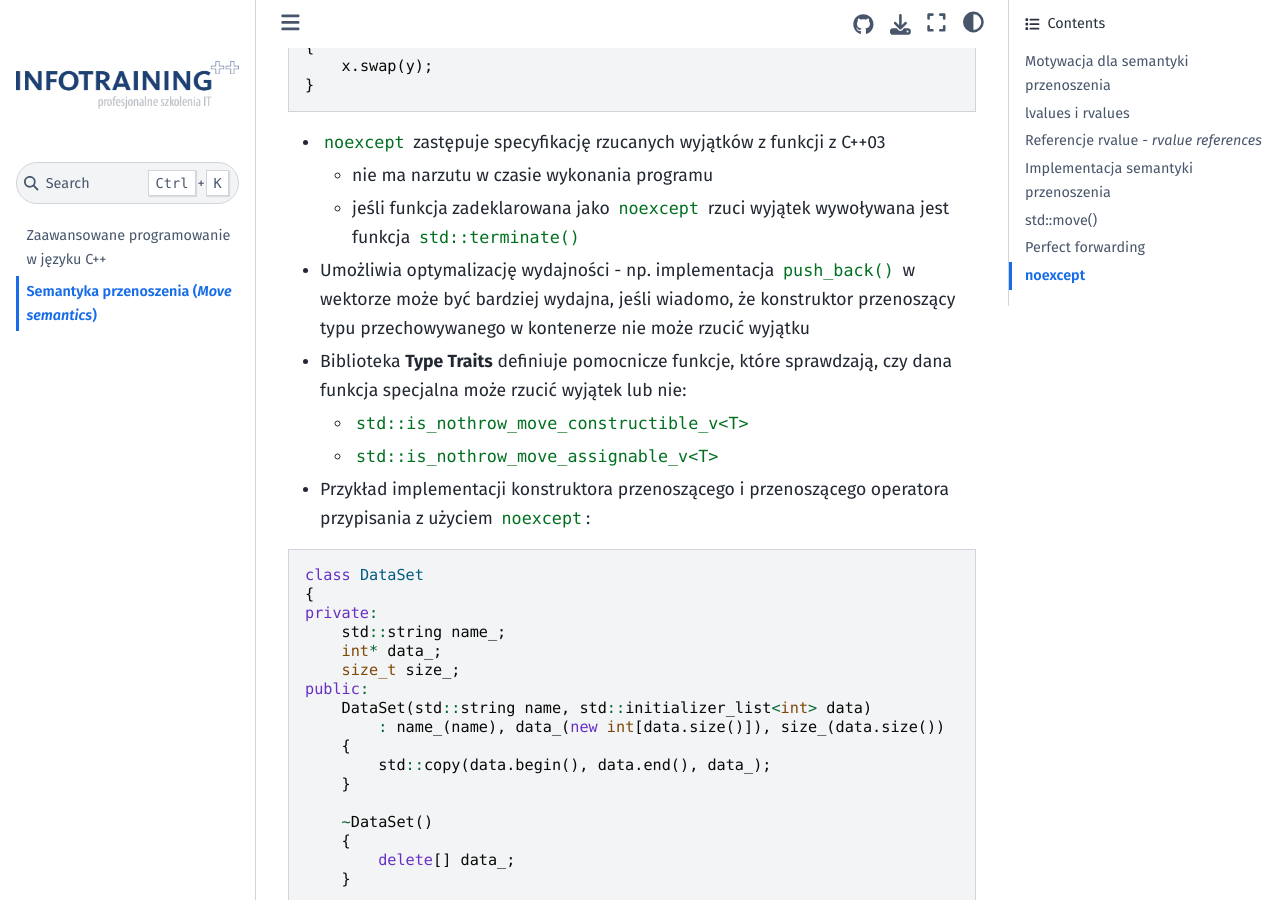
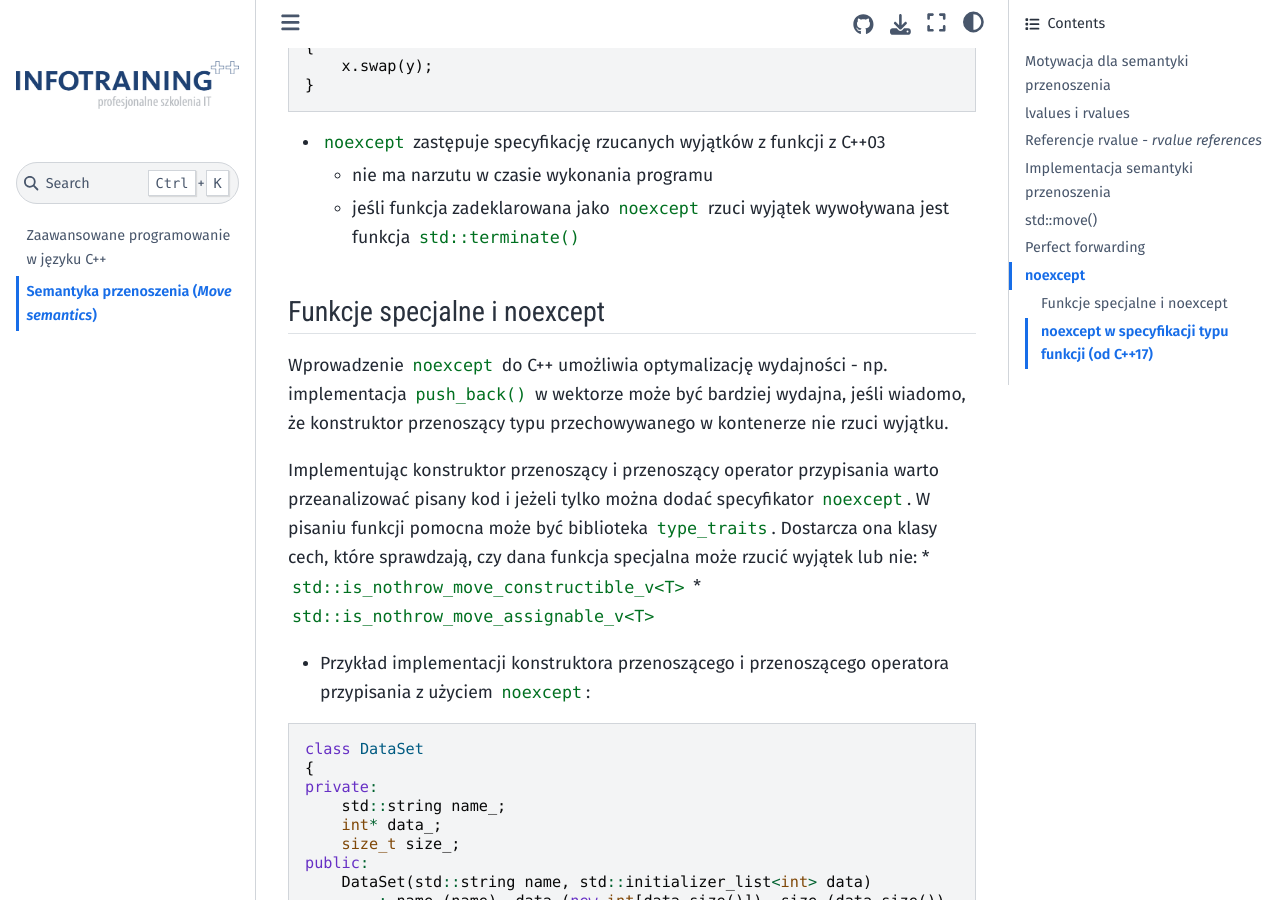
Before and after one commit to infotraining/docs-cpp-adv, a Jupyter Book: the page built from move-semantics.md, in a window 1280 px wide and 900 px high, scrolled down 14327 px. Built offline with Jupyter Book 1.0.4 settings and Sphinx 7.4.7 and the Sphinx Book theme 1.1.4, drawn with Linux system fonts in a browser that asks for light colours; some web fonts are replaced; some of the changed text lies outside the part shown.

Commit message:
Update noexcept

````diff
--- a/move-semantics.md
+++ b/move-semantics.md
@@ -591,12 +591,14 @@
   * nie ma narzutu w czasie wykonania programu
   * jeśli funkcja zadeklarowana jako ``noexcept`` rzuci wyjątek wywoływana jest funkcja ``std::terminate()``
 
-* Umożliwia optymalizację wydajności - np. implementacja ``push_back()`` w wektorze może być bardziej wydajna, jeśli wiadomo, że konstruktor przenoszący typu przechowywanego w kontenerze nie może rzucić wyjątku
+### Funkcje specjalne i noexcept
 
-* Biblioteka **Type Traits** definiuje pomocnicze funkcje, które sprawdzają, czy dana funkcja specjalna może rzucić wyjątek lub nie:
+Wprowadzenie `noexcept` do C++ umożliwia optymalizację wydajności - np. implementacja `push_back()` w wektorze może być bardziej wydajna, jeśli wiadomo, że konstruktor przenoszący typu przechowywanego w kontenerze nie rzuci wyjątku.
+
+Implementując konstruktor przenoszący i przenoszący operator przypisania warto przeanalizować pisany kod i jeżeli tylko można dodać specyfikator `noexcept`.
+W pisaniu funkcji pomocna może być biblioteka `type_traits`. Dostarcza ona klasy cech, które sprawdzają, czy dana funkcja specjalna może rzucić wyjątek lub nie:
     * `std::is_nothrow_move_constructible_v<T>`
     * `std::is_nothrow_move_assignable_v<T>`
-
 
 * Przykład implementacji konstruktora przenoszącego i przenoszącego operatora przypisania z użyciem ``noexcept``:
 
@@ -648,3 +650,39 @@
 
     //... rest of the class
 };
+```
+
+### noexcept w specyfikacji typu funkcji (od C++17)
+
+* Od C++17 `noexcept` jest częścią specyfikacji typu funkcji
+
+    ```{code-block} cpp
+    void foo() noexcept; // foo is noexcept
+    void bar(); // bar is not noexcept
+
+    static_assert(!std::is_same_v<decltype(foo), decltype(bar)>, "foo and bar have different types");
+
+    void (*ptr_safe)() noexcept = foo; // OK
+    ptr_safe = bar; // ERROR - bar is not noexcept
+    ```
+
+* W przypadku nadpisywania wirtualnych funkcji `noexcept` w klasach pochodnych, specyfikacja `noexcept` musi być zgodna z deklaracją funkcji w klasie bazowej
+
+    ```{code-block} cpp
+    struct Base
+    {
+        virtual void f() noexcept {} // f is noexcept
+        virtual ~Base() noexcept = default;
+    };
+
+    struct Derived1 : Base
+    {
+        void f() noexcept override {} // f is noexcept
+    };
+
+    struct Derived2 : Base
+    {
+        void f() override {} // ERROR - f is declared as noexcept in the base class
+                             // and must be declared as noexcept in the derived class
+    };
+    ```
````
